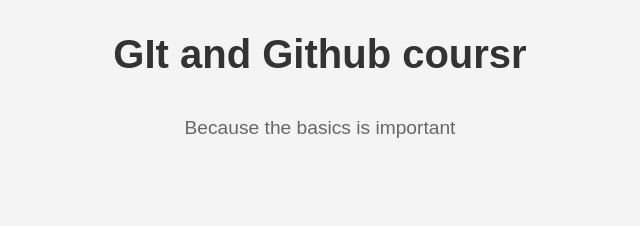
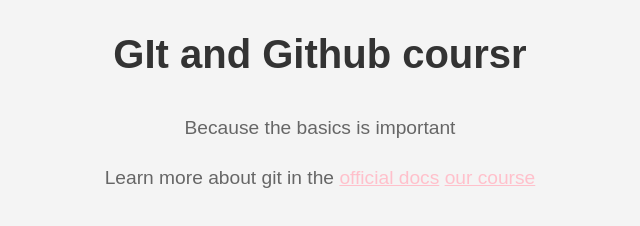
Before and after one commit to Ismet000/git-github-course, a plain HTML site: page index.html in a window 1280 px wide. Shown: the part 212-438 px from the top of the page, without its empty margins (320-960 px from the left). Drawn offline with Linux system fonts and the light colour scheme.

Commit message:
added links and restructure the code

```diff
--- a/index.html
+++ b/index.html
@@ -10,5 +10,11 @@
     <img id="logo" src="logo.png" alt="LOGO">
     <h1>GIt and Github coursr</h1>
     <p>Because the basics is important</p>
+    <p>
+        Learn more about git in the
+        <a href="">official docs</a>
+        <a href="">our course</a>
+
+    </p>
 </body>
 </html>
--- a/styles.css
+++ b/styles.css
@@ -32,3 +32,7 @@
 body {
     padding: 20px;
 }
+
+a{
+    color: pink;
+}
```
